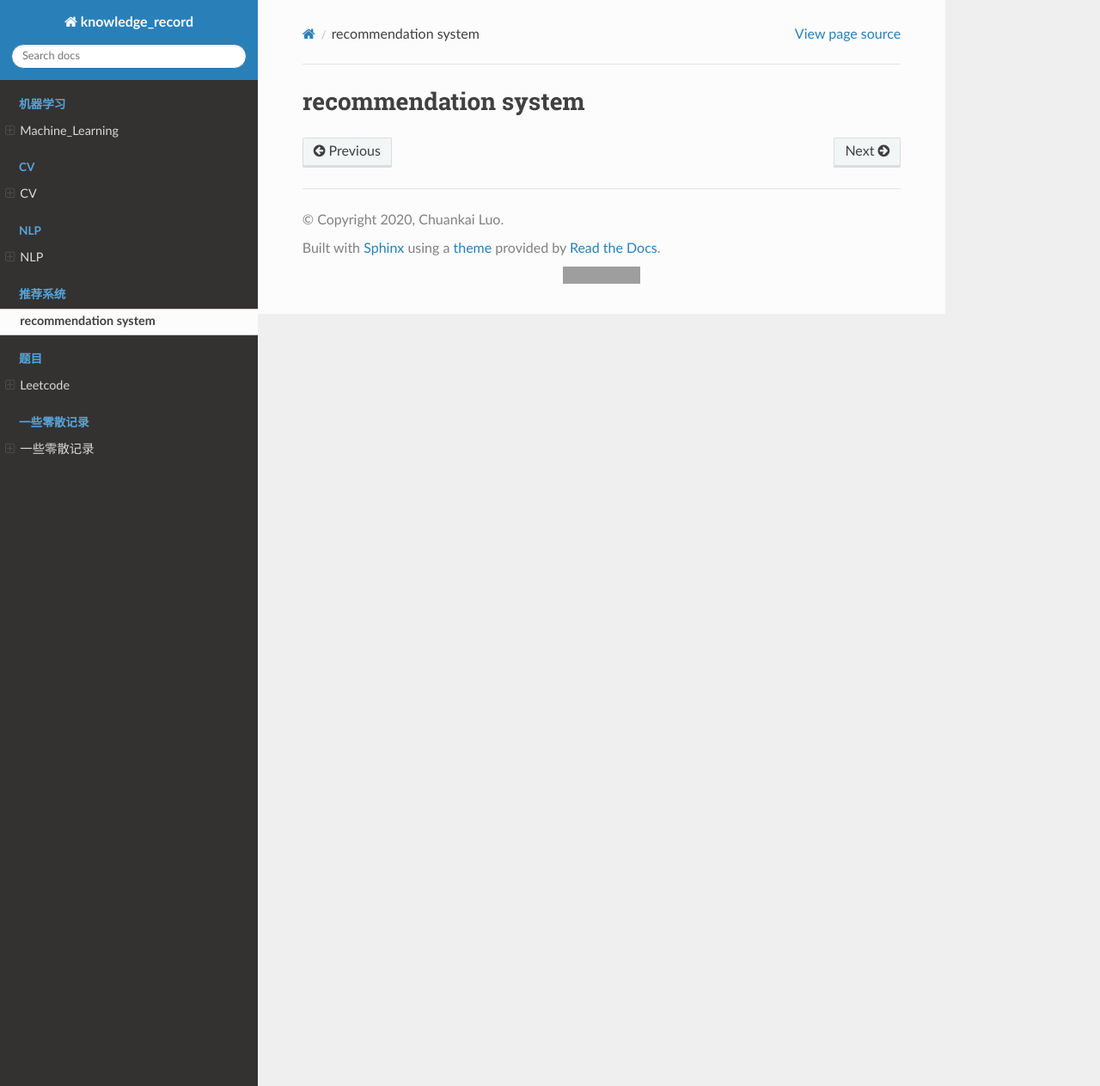
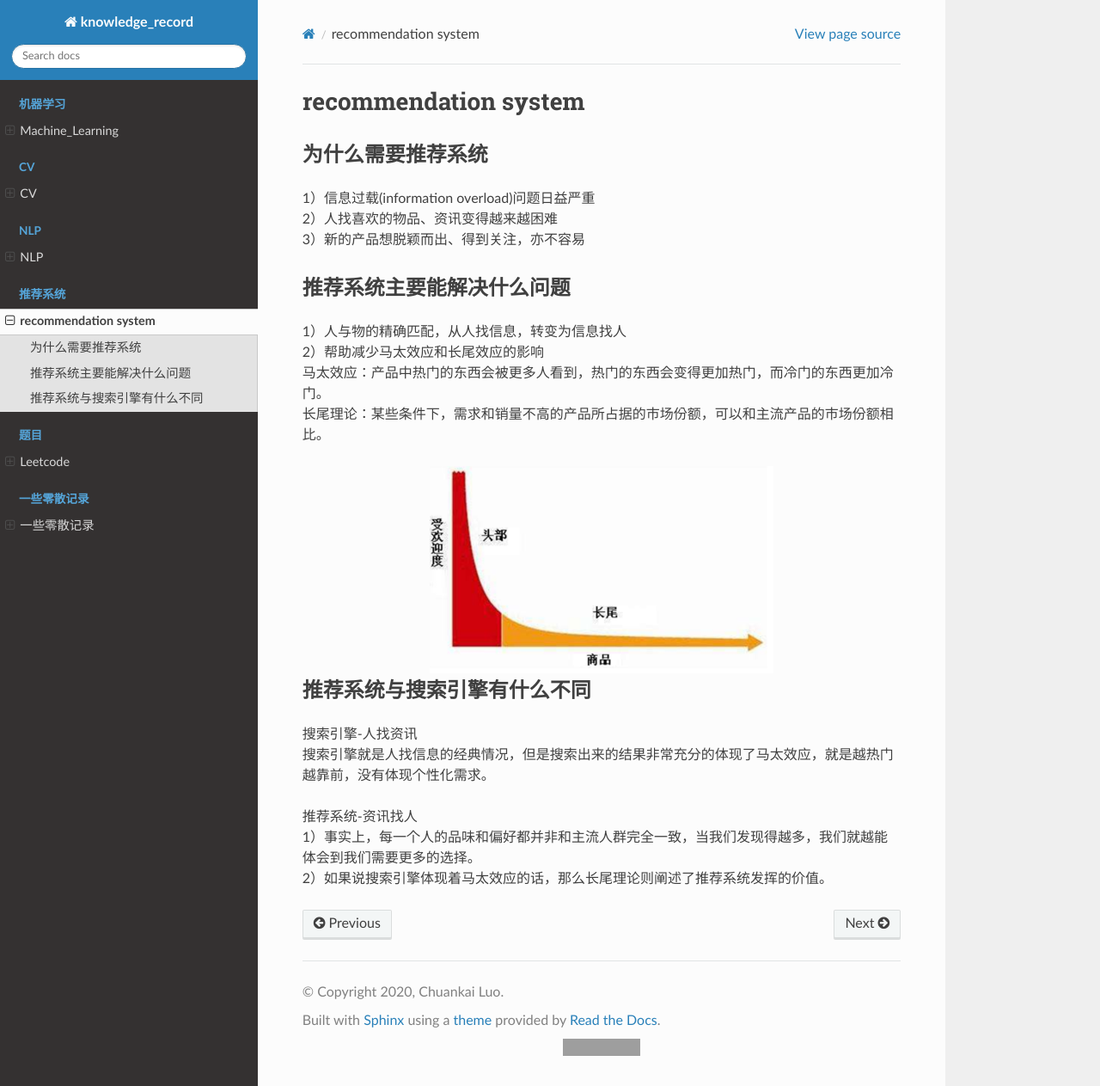
Before and after one commit to luochuankai-JHU/knowledge_record, a Sphinx documentation site: the page built from docs/recommend/recommend.rst, in a window 1280 px wide and 1263 px high. Shown: the whole window at 86% size. Built offline with Sphinx 7.4.7 and the Read the Docs theme 2.0.0, drawn with Linux system fonts in a browser that asks for light colours; grey boxes are pictures that could not be loaded.

Commit message:
recommend

```diff
--- a/docs/recommend/recommend.rst
+++ b/docs/recommend/recommend.rst
@@ -6,3 +6,34 @@
 ******************
 recommendation system
 ******************
+
+
+为什么需要推荐系统
+--------------------------------------------------------
+| 1）信息过载(information overload)问题日益严重
+| 2）人找喜欢的物品、资讯变得越来越困难
+| 3）新的产品想脱颖而出、得到关注，亦不容易
+
+推荐系统主要能解决什么问题
+--------------------------------------------------------
+| 1）人与物的精确匹配，从人找信息，转变为信息找人
+| 2）帮助减少马太效应和长尾效应的影响
+| 马太效应：产品中热门的东西会被更多人看到，热门的东西会变得更加热门，而冷门的东西更加冷门。
+| 长尾理论：某些条件下，需求和销量不高的产品所占据的市场份额，可以和主流产品的市场份额相比。
+
+.. image:: ../../_static/recommend/longtail.png
+	:align: center
+	:width: 400
+
+
+推荐系统与搜索引擎有什么不同
+--------------------------------------------------------
+
+| 搜索引擎-人找资讯
+| 搜索引擎就是人找信息的经典情况，但是搜索出来的结果非常充分的体现了马太效应，就是越热门越靠前，没有体现个性化需求。
+
+
+
+| 推荐系统-资讯找人
+| 1）事实上，每一个人的品味和偏好都并非和主流人群完全一致，当我们发现得越多，我们就越能体会到我们需要更多的选择。
+| 2）如果说搜索引擎体现着马太效应的话，那么长尾理论则阐述了推荐系统发挥的价值。
```
Also changed, not shown: docs/_static/recommend/longtail.png (added).
